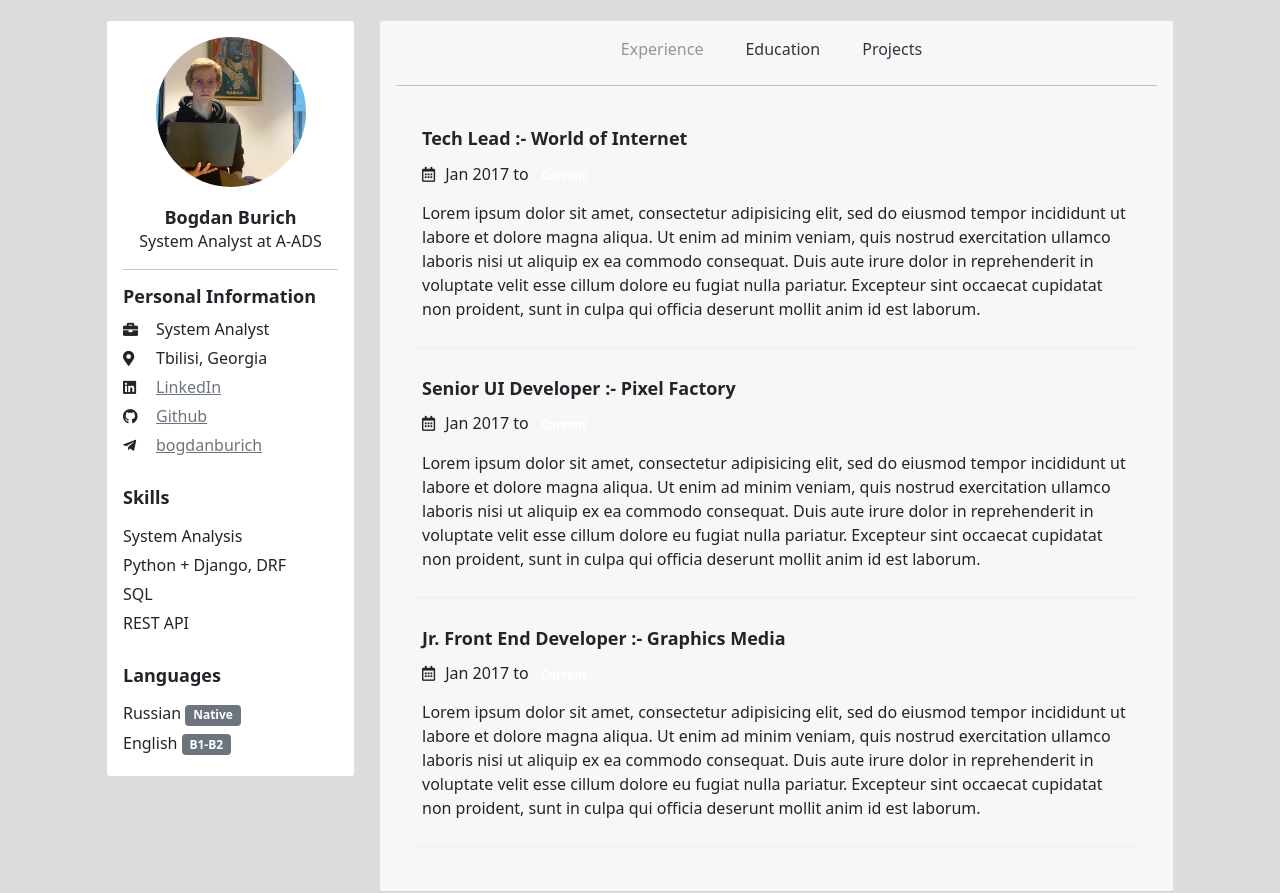
After one commit to bogdanburich/bburich, a Django app: template bburich/templates/main_page/index.html in a window 1280 px wide. The commit adds this page. Run offline with Django 3.2, Linux system fonts and the light colour scheme; the template is opened without the code that fills it, so the values that code supplies are empty; some libraries are stand-ins or nearby versions.

Commit message:
add main_page templates, html placeholder

```diff
--- a/bburich/bburich/settings.py
+++ b/bburich/bburich/settings.py
@@ -96,6 +96,8 @@ USE_TZ = True
 
 STATIC_URL = '/static/'
 
+STATICFILES_DIRS = [os.path.join(BASE_DIR, 'static')]
+
 MEDIA_URL = '/media/'
 
 MEDIA_ROOT = os.path.join(BASE_DIR, 'media')
--- a/bburich/main_page/views.py
+++ b/bburich/main_page/views.py
@@ -2,5 +2,5 @@ from django.shortcuts import render
 
 
 def index(request):
-    template = 'main_app/index.html'
+    template = 'main_page/index.html'
     return render(request, template)
--- a/bburich/manage.py
+++ b/bburich/manage.py
@@ -1,4 +1,3 @@
-#!/usr/bin/env python
 """Django's command-line utility for administrative tasks."""
 import os
 import sys
--- /dev/null
+++ b/bburich/static/css/style.css
@@ -0,0 +1,395 @@
+body{
+    margin-top:20px;
+    background:#DCDCDC;
+}
+/*profile page*/
+
+.left-profile-card .user-profile {
+    width: 150px;
+    height: 150px;
+    border-radius: 50%;
+    margin-bottom: 20px;
+}
+
+.left-profile-card h3 {
+    font-size: 18px;
+    margin-bottom: 0;
+    font-weight: 700;
+}
+
+.left-profile-card p {
+    margin-bottom: 5px;
+}
+
+.left-profile-card .progress-bar {
+    background-color: var(--main-color);
+}
+
+.personal-info {
+    margin-bottom: 30px;
+}
+
+.personal-info .personal-list {
+    list-style-type: none;
+    margin: 0;
+    padding: 0;
+}
+
+.personal-list li {
+    margin-bottom: 5px;
+}
+
+.personal-info h3 {
+    margin-bottom: 10px;
+}
+
+.personal-info p {
+    margin-bottom: 5px;
+    font-size: 14px;
+}
+
+.personal-info i {
+    font-size: 15px;
+    color: var(--main-color);
+    margin-right: 15px;
+    width: 18px;
+}
+
+.skill {
+    margin-bottom: 30px;
+}
+
+.skill h3 {
+    margin-bottom: 15px;
+}
+
+.skill p {
+    margin-bottom: 5px;
+}
+
+.languages h3 {
+    margin-bottom: 15px;
+}
+
+.languages p {
+    margin-bottom: 5px;
+}
+
+.right-profile-card .nav-pills .nav-link.active,
+.nav-pills .show>.nav-link {
+    color: #939599;
+    background-color: var(--main-color);
+}
+
+.right-profile-card .nav>li {
+    float: left;
+    margin-right: 10px;
+}
+
+.right-profile-card .nav-pills .nav-link {
+    border-radius: 26px;
+    color: #303641
+}
+
+.right-profile-card h3 {
+    font-size: 18px;
+    font-weight: 700;
+    margin-bottom: 15px;
+}
+
+.right-profile-card h4 {
+    font-size: 16px;
+    margin-bottom: 15px;
+}
+
+.right-profile-card i {
+    font-size: 15px;
+    margin-right: 10px;
+}
+
+.right-profile-card .work-container {
+    border-bottom: 1px solid #eee;
+    margin-bottom: 20px;
+    padding: 10px;
+}
+
+
+/*timeline*/
+
+.img-circle {
+    border-radius: 50%;
+}
+
+.timeline-centered {
+    position: relative;
+    margin-bottom: 30px;
+}
+
+.timeline-centered:before,
+.timeline-centered:after {
+    content: " ";
+    display: table;
+}
+
+.timeline-centered:after {
+    clear: both;
+}
+
+.timeline-centered:before,
+.timeline-centered:after {
+    content: " ";
+    display: table;
+}
+
+.timeline-centered:after {
+    clear: both;
+}
+
+.timeline-centered:before {
+    content: '';
+    position: absolute;
+    display: block;
+    width: 4px;
+    background: #f5f5f6;
+    /*left: 50%;*/
+    top: 20px;
+    bottom: 20px;
+    margin-left: 30px;
+}
+
+.timeline-centered .timeline-entry {
+    position: relative;
+    /*width: 50%;
+        float: right;*/
+    margin-top: 5px;
+    margin-left: 30px;
+    margin-bottom: 10px;
+    clear: both;
+}
+
+.timeline-centered .timeline-entry:before,
+.timeline-centered .timeline-entry:after {
+    content: " ";
+    display: table;
+}
+
+.timeline-centered .timeline-entry:after {
+    clear: both;
+}
+
+.timeline-centered .timeline-entry:before,
+.timeline-centered .timeline-entry:after {
+    content: " ";
+    display: table;
+}
+
+.timeline-centered .timeline-entry:after {
+    clear: both;
+}
+
+.timeline-centered .timeline-entry.begin {
+    margin-bottom: 0;
+}
+
+.timeline-centered .timeline-entry.left-aligned {
+    float: left;
+}
+
+.timeline-centered .timeline-entry.left-aligned .timeline-entry-inner {
+    margin-left: 0;
+    margin-right: -18px;
+}
+
+.timeline-centered .timeline-entry.left-aligned .timeline-entry-inner .timeline-time {
+    left: auto;
+    right: -100px;
+    text-align: left;
+}
+
+.timeline-centered .timeline-entry.left-aligned .timeline-entry-inner .timeline-icon {
+    float: right;
+}
+
+.timeline-centered .timeline-entry.left-aligned .timeline-entry-inner .timeline-label {
+    margin-left: 0;
+    margin-right: 70px;
+}
+
+.timeline-centered .timeline-entry.left-aligned .timeline-entry-inner .timeline-label:after {
+    left: auto;
+    right: 0;
+    margin-left: 0;
+    margin-right: -9px;
+    -moz-transform: rotate(180deg);
+    -o-transform: rotate(180deg);
+    -webkit-transform: rotate(180deg);
+    -ms-transform: rotate(180deg);
+    transform: rotate(180deg);
+}
+
+.timeline-centered .timeline-entry .timeline-entry-inner {
+    position: relative;
+    margin-left: -20px;
+}
+
+.timeline-centered .timeline-entry .timeline-entry-inner:before,
+.timeline-centered .timeline-entry .timeline-entry-inner:after {
+    content: " ";
+    display: table;
+}
+
+.timeline-centered .timeline-entry .timeline-entry-inner:after {
+    clear: both;
+}
+
+.timeline-centered .timeline-entry .timeline-entry-inner:before,
+.timeline-centered .timeline-entry .timeline-entry-inner:after {
+    content: " ";
+    display: table;
+}
+
+.timeline-centered .timeline-entry .timeline-entry-inner:after {
+    clear: both;
+}
+
+.timeline-centered .timeline-entry .timeline-entry-inner .timeline-time {
+    position: absolute;
+    left: -100px;
+    text-align: right;
+    padding: 10px;
+    -webkit-box-sizing: border-box;
+    -moz-box-sizing: border-box;
+    box-sizing: border-box;
+}
+
+.timeline-centered .timeline-entry .timeline-entry-inner .timeline-time>span {
+    display: block;
+}
+
+.timeline-centered .timeline-entry .timeline-entry-inner .timeline-time>span:first-child {
+    font-size: 15px;
+    font-weight: bold;
+}
+
+.timeline-centered .timeline-entry .timeline-entry-inner .timeline-time>span:last-child {
+    font-size: 12px;
+}
+
+.timeline-centered .timeline-entry .timeline-entry-inner .timeline-icon {
+    background: #fff;
+    color: #737881;
+    display: block;
+    width: 40px;
+    height: 40px;
+    -webkit-background-clip: padding-box;
+    -moz-background-clip: padding;
+    background-clip: padding-box;
+    -webkit-border-radius: 20px;
+    -moz-border-radius: 20px;
+    border-radius: 20px;
+    text-align: center;
+    -moz-box-shadow: 0 0 0 5px #f5f5f6;
+    -webkit-box-shadow: 0 0 0 5px #f5f5f6;
+    box-shadow: 0 0 0 5px #f5f5f6;
+    line-height: 40px;
+    font-size: 15px;
+    float: left;
+}
+
+.timeline-centered .timeline-entry .timeline-entry-inner .timeline-icon.bg-primary {
+    background-color: #303641;
+    color: #fff;
+}
+
+.timeline-centered .timeline-entry .timeline-entry-inner .timeline-icon.bg-secondary {
+    background-color: #ee4749;
+    color: #fff;
+}
+
+.timeline-centered .timeline-entry .timeline-entry-inner .timeline-icon.bg-success {
+    background-color: #00a651;
+    color: #fff;
+}
+
+.timeline-centered .timeline-entry .timeline-entry-inner .timeline-icon.bg-info {
+    background-color: #21a9e1;
+    color: #fff;
+}
+
+.timeline-centered .timeline-entry .timeline-entry-inner .timeline-icon.bg-warning {
+    background-color: #fad839;
+    color: #fff;
+}
+
+.timeline-centered .timeline-entry .timeline-entry-inner .timeline-icon.bg-danger {
+    background-color: #cc2424;
+    color: #fff;
+}
+
+.timeline-centered .timeline-entry .timeline-entry-inner .timeline-label {
+    position: relative;
+    background: #f5f5f6;
+    padding: 1em;
+    margin-left: 60px;
+    -webkit-background-clip: padding-box;
+    -moz-background-clip: padding;
+    background-clip: padding-box;
+    -webkit-border-radius: 3px;
+    -moz-border-radius: 3px;
+    border-radius: 3px;
+}
+
+.timeline-centered .timeline-entry .timeline-entry-inner .timeline-label:after {
+    content: '';
+    display: block;
+    position: absolute;
+    width: 0;
+    height: 0;
+    border-style: solid;
+    border-width: 9px 9px 9px 0;
+    border-color: transparent #f5f5f6 transparent transparent;
+    left: 0;
+    top: 10px;
+    margin-left: -9px;
+}
+
+.timeline-centered .timeline-entry .timeline-entry-inner .timeline-label h2,
+.timeline-centered .timeline-entry .timeline-entry-inner .timeline-label p {
+    color: #737881;
+    font-size: 12px;
+    margin: 0;
+    line-height: 1.428571429;
+}
+
+.timeline-centered .timeline-entry .timeline-entry-inner .timeline-label p+p {
+    margin-top: 15px;
+}
+
+.timeline-centered .timeline-entry .timeline-entry-inner .timeline-label h2 {
+    font-size: 16px;
+    margin-bottom: 10px;
+}
+
+.timeline-centered .timeline-entry .timeline-entry-inner .timeline-label h2 a {
+    color: #303641;
+}
+
+.timeline-centered .timeline-entry .timeline-entry-inner .timeline-label h2 span {
+    -webkit-opacity: .6;
+    -moz-opacity: .6;
+    opacity: .6;
+    -ms-filter: alpha(opacity=60);
+    filter: alpha(opacity=60);
+}
+
+a:link {
+    color: #6c757d;
+}
+
+a:hover {
+    color: #5d656b
+}
+
+a:visited {
+    color: #6c757d;
+}
--- a/bburich/templates/base.html
+++ b/bburich/templates/base.html
@@ -1,14 +1,22 @@
-<!DOCTYPE html>
+<!doctype html>
 <html lang="en">
 <head>
+    <meta charset="utf-8">
+    <meta name="viewport" content="width=device-width, initial-scale=1">
+    <link href="https://cdn.jsdelivr.net/npm/bootstrap@5.0.2/dist/css/bootstrap.min.css" rel="stylesheet" integrity="sha384-EVSTQN3/azprG1Anm3QDgpJLIm9Nao0Yz1ztcQTwFspd3yD65VohhpuuCOmLASjC" crossorigin="anonymous">
+    <link href="https://cdnjs.cloudflare.com/ajax/libs/font-awesome/5.11.2/css/all.min.css" rel="stylesheet">
+    <link href="https://cdn.jsdelivr.net/npm/@icon/entypo@1.0.3/entypo.css" rel="stylesheet">
+    {% load static %}
+    <link href="{% static 'css/style.css' %}" rel="stylesheet">
     <title>
         {% block title %}
         {% endblock %}
     </title>
 </head>
-<body>
-    <main>
+<body class="container">
+    <main class="container">
         {% block content %}
         {% endblock %}
     </main>
+    <script src="https://cdn.jsdelivr.net/npm/bootstrap@5.0.2/dist/js/bootstrap.bundle.min.js" integrity="sha384-MrcW6ZMFYlzcLA8Nl+NtUVF0sA7MsXsP1UyJoMp4YLEuNSfAP+JcXn/tWtIaxVXM" crossorigin="anonymous"></script>
 </body>
--- /dev/null
+++ b/bburich/templates/main_page/_education-tab.html
@@ -0,0 +1,17 @@
+<div class="tab-pane fade" id="education" role="tabpanel" aria-labelledby="education-tab">
+    <div class="work-container">
+        <h3>Tech Lead :- World of Internet</h3>
+        <h4><i class="far fa-calendar-alt"></i>Jan 2017 to <span class="badge badge-info">Current</span></h4>
+        <p>Lorem ipsum dolor sit amet, consectetur adipisicing elit, sed do eiusmod tempor incididunt ut labore et dolore magna aliqua. Ut enim ad minim veniam, quis nostrud exercitation ullamco laboris nisi ut aliquip ex ea commodo consequat. Duis aute irure dolor in reprehenderit in voluptate velit esse cillum dolore eu fugiat nulla pariatur. Excepteur sint occaecat cupidatat non proident, sunt in culpa qui officia deserunt mollit anim id est laborum.</p>
+    </div>
+    <div class="work-container">
+        <h3>Senior UI Developer :- Pixel Factory</h3>
+        <h4><i class="far fa-calendar-alt"></i>Jan 2017 to <span class="badge badge-info">Current</span></h4>
+        <p>Lorem ipsum dolor sit amet, consectetur adipisicing elit, sed do eiusmod tempor incididunt ut labore et dolore magna aliqua. Ut enim ad minim veniam, quis nostrud exercitation ullamco laboris nisi ut aliquip ex ea commodo consequat. Duis aute irure dolor in reprehenderit in voluptate velit esse cillum dolore eu fugiat nulla pariatur. Excepteur sint occaecat cupidatat non proident, sunt in culpa qui officia deserunt mollit anim id est laborum.</p>
+    </div>
+    <div class="work-container">
+        <h3>Jr. Front End Developer :- Graphics Media</h3>
+        <h4><i class="far fa-calendar-alt"></i>Jan 2017 to <span class="badge badge-info">Current</span></h4>
+        <p>Lorem ipsum dolor sit amet, consectetur adipisicing elit, sed do eiusmod tempor incididunt ut labore et dolore magna aliqua. Ut enim ad minim veniam, quis nostrud exercitation ullamco laboris nisi ut aliquip ex ea commodo consequat. Duis aute irure dolor in reprehenderit in voluptate velit esse cillum dolore eu fugiat nulla pariatur. Excepteur sint occaecat cupidatat non proident, sunt in culpa qui officia deserunt mollit anim id est laborum.</p>
+    </div>
+</div>
--- /dev/null
+++ b/bburich/templates/main_page/_home-tab.html
@@ -0,0 +1,17 @@
+<div class="tab-pane fade show active" id="home" role="tabpanel" aria-labelledby="home-tab">
+    <div class="work-container">
+        <h3>Tech Lead :- World of Internet</h3>
+        <h4><i class="far fa-calendar-alt"></i>Jan 2017 to <span class="badge badge-info">Current</span></h4>
+        <p>Lorem ipsum dolor sit amet, consectetur adipisicing elit, sed do eiusmod tempor incididunt ut labore et dolore magna aliqua. Ut enim ad minim veniam, quis nostrud exercitation ullamco laboris nisi ut aliquip ex ea commodo consequat. Duis aute irure dolor in reprehenderit in voluptate velit esse cillum dolore eu fugiat nulla pariatur. Excepteur sint occaecat cupidatat non proident, sunt in culpa qui officia deserunt mollit anim id est laborum.</p>
+    </div>
+    <div class="work-container">
+        <h3>Senior UI Developer :- Pixel Factory</h3>
+        <h4><i class="far fa-calendar-alt"></i>Jan 2017 to <span class="badge badge-info">Current</span></h4>
+        <p>Lorem ipsum dolor sit amet, consectetur adipisicing elit, sed do eiusmod tempor incididunt ut labore et dolore magna aliqua. Ut enim ad minim veniam, quis nostrud exercitation ullamco laboris nisi ut aliquip ex ea commodo consequat. Duis aute irure dolor in reprehenderit in voluptate velit esse cillum dolore eu fugiat nulla pariatur. Excepteur sint occaecat cupidatat non proident, sunt in culpa qui officia deserunt mollit anim id est laborum.</p>
+    </div>
+    <div class="work-container">
+        <h3>Jr. Front End Developer :- Graphics Media</h3>
+        <h4><i class="far fa-calendar-alt"></i>Jan 2017 to <span class="badge badge-info">Current</span></h4>
+        <p>Lorem ipsum dolor sit amet, consectetur adipisicing elit, sed do eiusmod tempor incididunt ut labore et dolore magna aliqua. Ut enim ad minim veniam, quis nostrud exercitation ullamco laboris nisi ut aliquip ex ea commodo consequat. Duis aute irure dolor in reprehenderit in voluptate velit esse cillum dolore eu fugiat nulla pariatur. Excepteur sint occaecat cupidatat non proident, sunt in culpa qui officia deserunt mollit anim id est laborum.</p>
+    </div>
+</div>
--- /dev/null
+++ b/bburich/templates/main_page/_personal_info.html
@@ -0,0 +1,36 @@
+{% load static %}
+
+<div class="col-lg-3 ">
+    <div class="card left-profile-card">
+        <div class="card-body">
+            <div class="text-center">
+                <img src="{% static 'img/profile.jpg' %}" alt="" class="user-profile">
+                <h3>Bogdan Burich</h3>
+                <p>System Analyst at A-ADS</p>
+                <hr>
+            </div>
+            <div class="personal-info">
+                <h3>Personal Information</h3>
+                <ul class="personal-list">
+                    <li><i class="fas fa-briefcase "></i><span>System Analyst</span></li>
+                    <li><i class="fas fa-map-marker-alt "></i><span>Tbilisi, Georgia</span></li>
+                    <li><i class="fab fa-linkedin"></i><a href="https://www.linkedin.com/in/bogdan-burich/">LinkedIn</a></li>
+                    <li><i class="fab fa-github"></i><a href="https://github.com/bogdanburich/">Github</a></li>
+                    <li><i class="fab fa-telegram-plane" aria-hidden="true"></i><a href="https://t.me/BogdanBurich">bogdanburich</a></li>
+                </ul>
+            </div>
+            <div class="skill">
+                <h3>Skills</h3>
+                <p>System Analysis</p>
+                <p>Python + Django, DRF</p>
+                <p>SQL</p>
+                <p>REST API</p>
+            </div>
+            <div class="languages">
+                <h3>Languages</h3>
+                <p>Russian <span class="badge bg-secondary">Native</span></p>
+                <p>English <span class="badge bg-secondary">B1-B2</span></p>
+            </div>
+        </div>
+    </div>
+</div>
--- /dev/null
+++ b/bburich/templates/main_page/_projects-tab.html
@@ -0,0 +1,17 @@
+<div class="tab-pane fade" id="projects" role="tabpanel" aria-labelledby="projects-tab">
+    <div class="work-container">
+        <h3>Tech Lead :- World of Internet</h3>
+        <h4><i class="far fa-calendar-alt"></i>Jan 2017 to <span class="badge badge-info">Current</span></h4>
+        <p>Lorem ipsum dolor sit amet, consectetur adipisicing elit, sed do eiusmod tempor incididunt ut labore et dolore magna aliqua. Ut enim ad minim veniam, quis nostrud exercitation ullamco laboris nisi ut aliquip ex ea commodo consequat. Duis aute irure dolor in reprehenderit in voluptate velit esse cillum dolore eu fugiat nulla pariatur. Excepteur sint occaecat cupidatat non proident, sunt in culpa qui officia deserunt mollit anim id est laborum.</p>
+    </div>
+    <div class="work-container">
+        <h3>Senior UI Developer :- Pixel Factory</h3>
+        <h4><i class="far fa-calendar-alt"></i>Jan 2017 to <span class="badge badge-info">Current</span></h4>
+        <p>Lorem ipsum dolor sit amet, consectetur adipisicing elit, sed do eiusmod tempor incididunt ut labore et dolore magna aliqua. Ut enim ad minim veniam, quis nostrud exercitation ullamco laboris nisi ut aliquip ex ea commodo consequat. Duis aute irure dolor in reprehenderit in voluptate velit esse cillum dolore eu fugiat nulla pariatur. Excepteur sint occaecat cupidatat non proident, sunt in culpa qui officia deserunt mollit anim id est laborum.</p>
+    </div>
+    <div class="work-container">
+        <h3>Jr. Front End Developer :- Graphics Media</h3>
+        <h4><i class="far fa-calendar-alt"></i>Jan 2017 to <span class="badge badge-info">Current</span></h4>
+        <p>Lorem ipsum dolor sit amet, consectetur adipisicing elit, sed do eiusmod tempor incididunt ut labore et dolore magna aliqua. Ut enim ad minim veniam, quis nostrud exercitation ullamco laboris nisi ut aliquip ex ea commodo consequat. Duis aute irure dolor in reprehenderit in voluptate velit esse cillum dolore eu fugiat nulla pariatur. Excepteur sint occaecat cupidatat non proident, sunt in culpa qui officia deserunt mollit anim id est laborum.</p>
+    </div>
+</div>
--- /dev/null
+++ b/bburich/templates/main_page/index.html
@@ -0,0 +1,40 @@
+{% extends 'base.html' %}
+
+{% load static %}
+
+{% block title %}
+Bogdan Burich
+{% endblock %}
+
+{% block content %}
+<div class="container">
+    <div class="row">
+        {% include 'main_page/_personal_info.html' %}
+        <div class="col-lg-9">
+            <div class="card right-profile-card">
+                <div class="card-header">
+                    <ul class="nav nav-pills justify-content-center" id="myTab" role="tablist">
+                        <li class="nav-item" role="presentation">
+                            <button class="nav-link active" id="home-tab" data-bs-toggle="tab" data-bs-target="#home" type="button" role="tab" aria-controls="home" aria-selected="true">Experience</button>
+                        </li>
+                        <li class="nav-item" role="presentation">
+                            <button class="nav-link" id="education-tab" data-bs-toggle="tab" data-bs-target="#education" type="button" role="tab" aria-controls="education" aria-selected="false">Education</button>
+                        </li>
+                        <li class="nav-item" role="presentation">
+                            <button class="nav-link" id="projects-tab" data-bs-toggle="tab" data-bs-target="#projects" type="button" role="tab" aria-controls="projects" aria-selected="false">Projects</button>
+                        </li>
+                    </ul>
+                    <hr>
+                    <div class="card-body">
+                        <div class="tab-content" id="myTabContent">
+                            {% include 'main_page/_home-tab.html' %}
+                            {% include 'main_page/_education-tab.html' %}
+                            {% include 'main_page/_projects-tab.html' %}
+                        </div>
+                    </div>
+                </div>
+            </div>
+        </div>
+    </div>
+</div>
+{% endblock %}
```
Also changed, not shown: bburich/templates/main_app/index.html (deleted, +0 -9 lines), bburich/static/img/profile.jpg (added).
